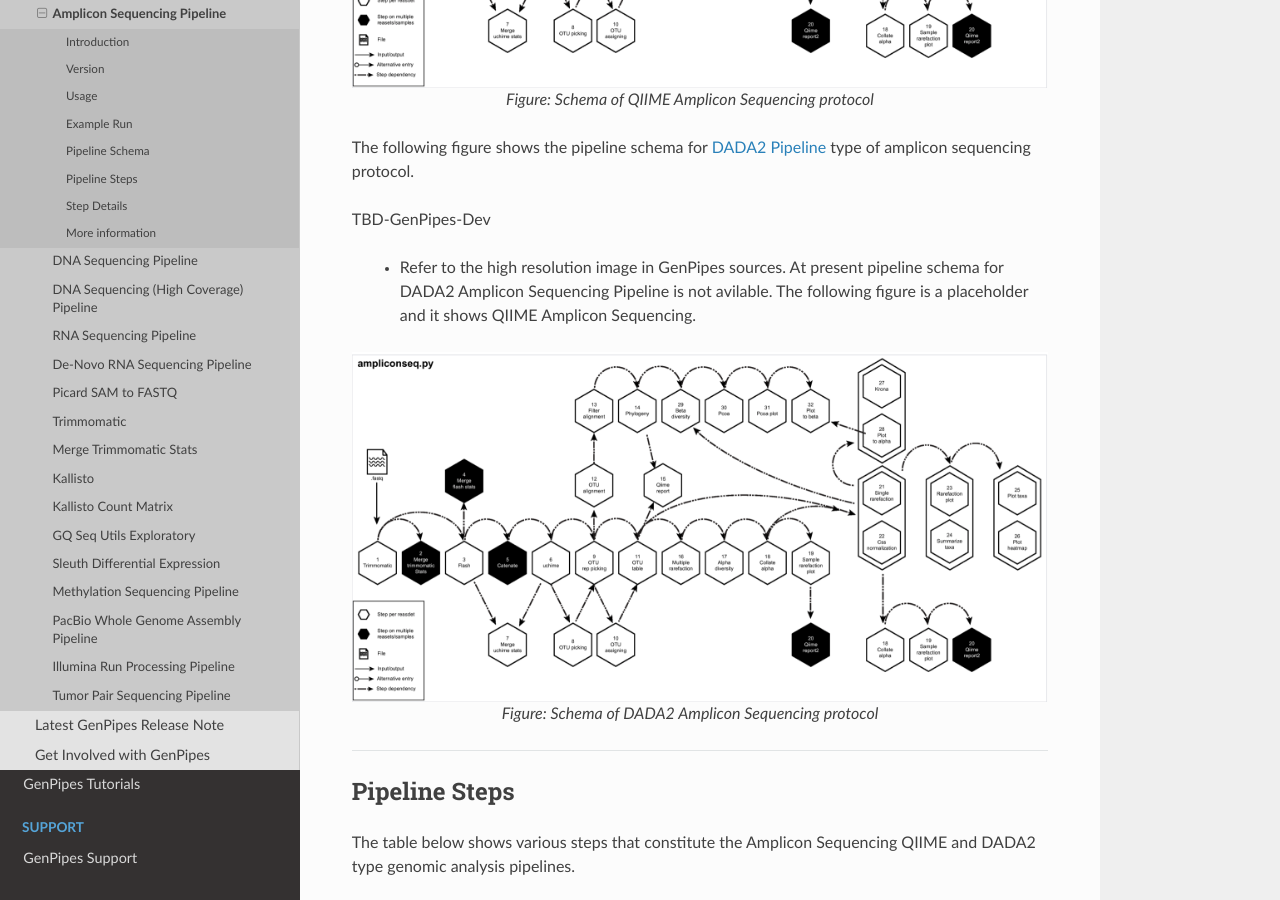
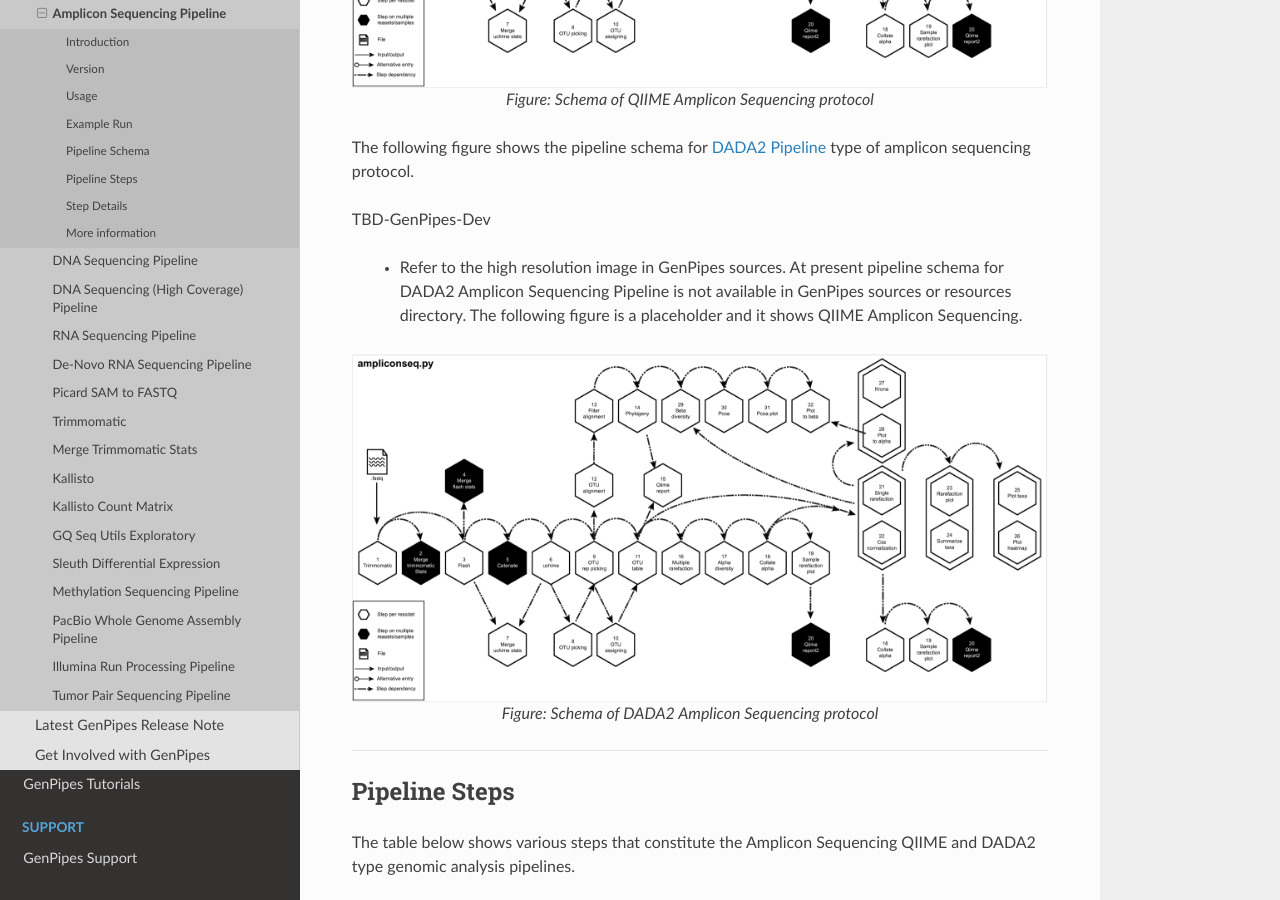
Before and after one commit to c3g/GenPipes_Docs, a Sphinx documentation site: the page built from docs/source/user_guide/pipelines/gp_ampliconseq.rst, in a window 1280 px wide and 900 px high, scrolled down 2746 px. Built offline with Sphinx 7.4.7 and the Read the Docs theme 2.0.0, drawn with Linux system fonts in a browser that asks for light colours; formulas are drawn with MathJax 3; the version number could not be read and is left out.

Commit message:
Fixes #72 spelling issue minor

```diff
--- a/docs/source/user_guide/pipelines/gp_ampliconseq.rst
+++ b/docs/source/user_guide/pipelines/gp_ampliconseq.rst
@@ -134,7 +134,7 @@ The following figure shows the pipeline schema for `DADA2 Pipeline`_ type of amp
 
 TBD-GenPipes-Dev
 
- - Refer to the high resolution image in GenPipes sources. At present pipeline schema for DADA2 Amplicon Sequencing Pipeline is not avilable.  The following figure is a placeholder and it shows QIIME Amplicon Sequencing.
+ - Refer to the high resolution image in GenPipes sources. At present pipeline schema for DADA2 Amplicon Sequencing Pipeline is not available in GenPipes sources or resources directory.  The following figure is a placeholder and it shows QIIME Amplicon Sequencing.
 
 .. figure:: /img/pipelines/ampseq2.png
    :align: center
```
